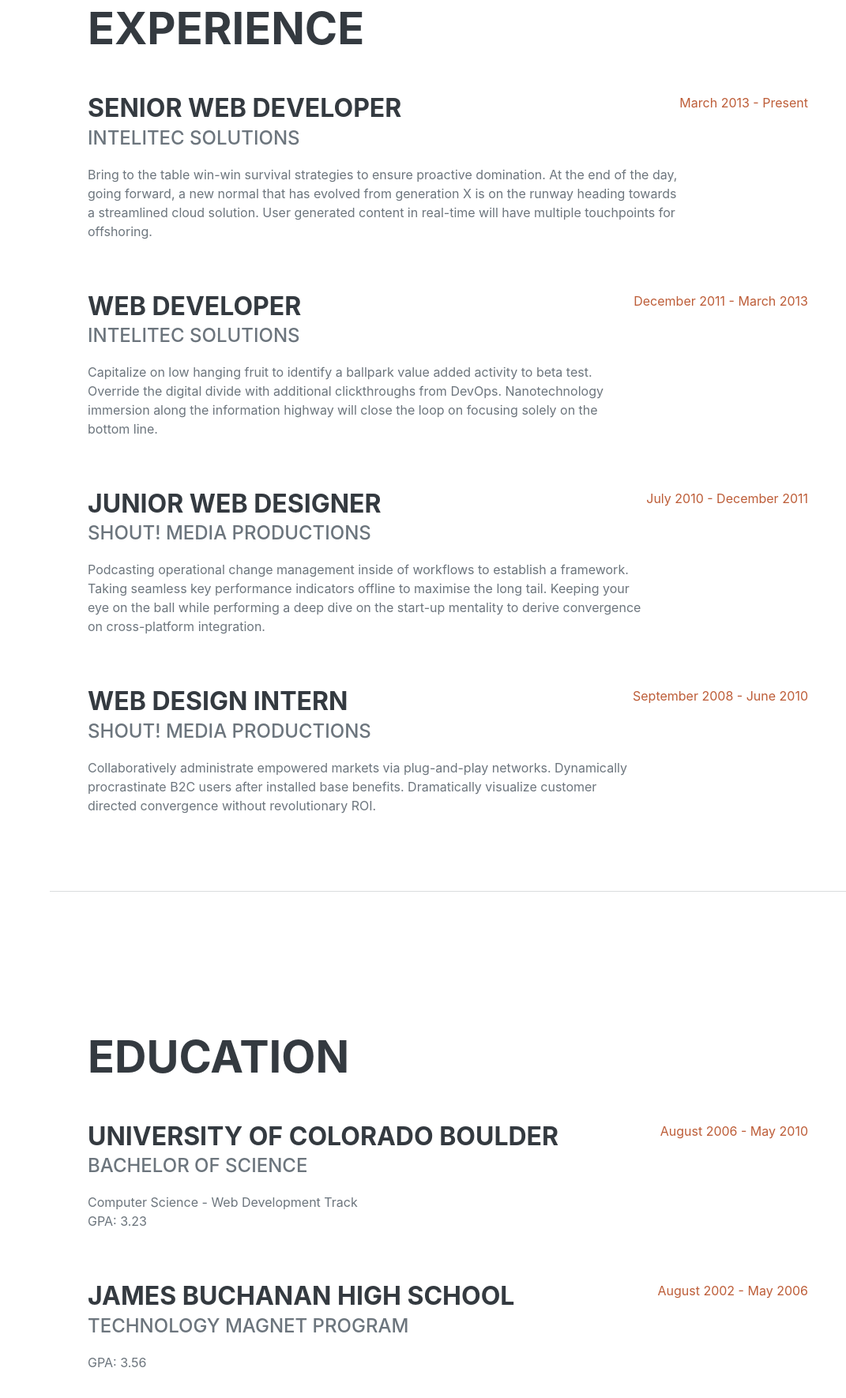
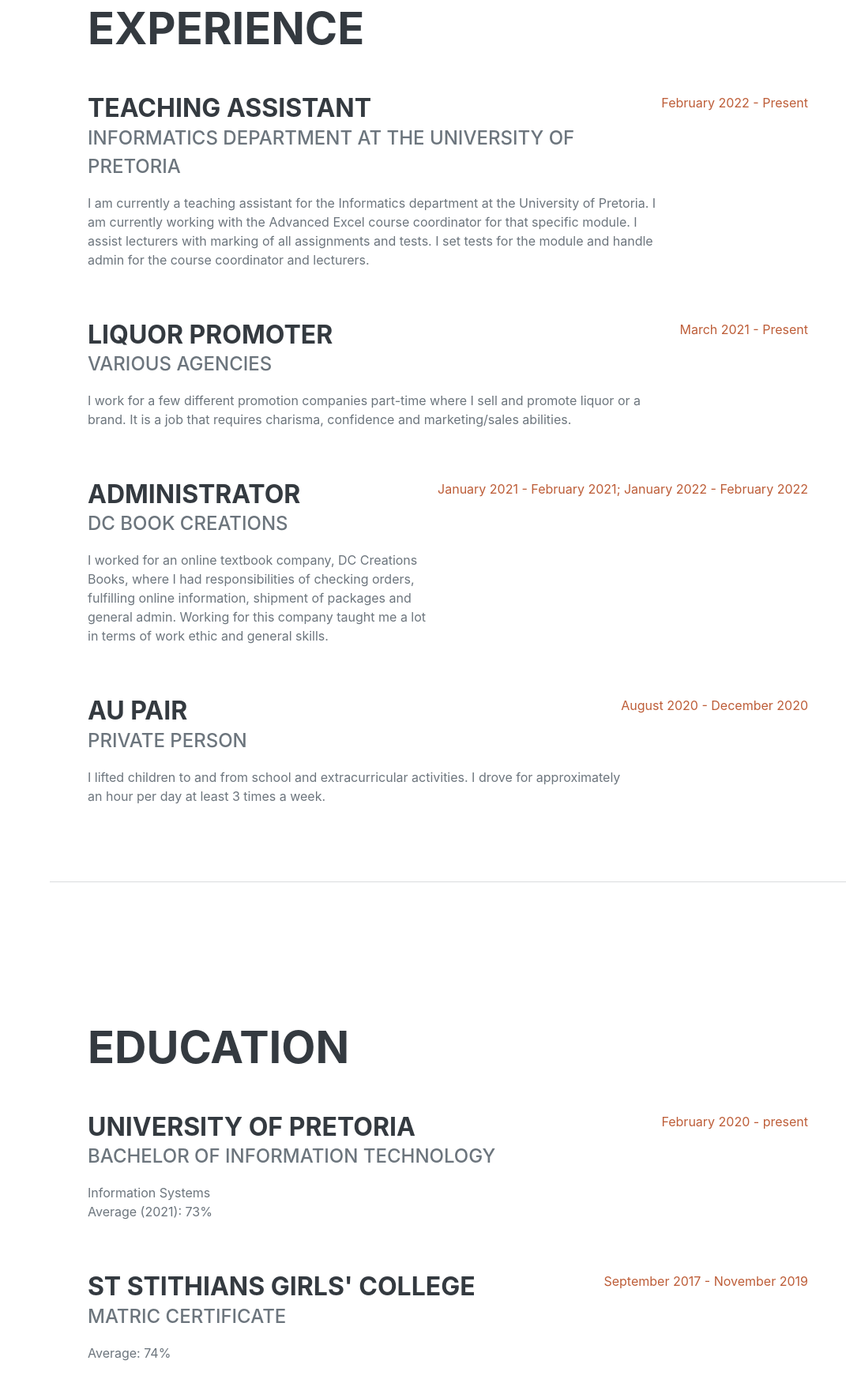
Before and after one commit to gemmaporrill/gemmaporrill.github.io, a plain HTML site: page index.html in a window 1280 px wide. Shown: the part 878-2648 px from the top of the page at 79% size, without its empty margins (209-1280 px from the left). Drawn offline with nearby package versions, Linux system fonts and the light colour scheme; a web font is replaced by a local one.

Commit message:
INF 272 About Me

```diff
--- a/index.html
+++ b/index.html
@@ -19,8 +19,8 @@
         <!-- Navigation-->
         <nav class="navbar navbar-expand-lg navbar-dark bg-primary fixed-top" id="sideNav">
             <a class="navbar-brand js-scroll-trigger" href="#page-top">
-                <span class="d-block d-lg-none">Clarence Taylor</span>
-                <span class="d-none d-lg-block"><img class="img-fluid img-profile rounded-circle mx-auto mb-2" src="assets/img/profile.jpg" alt="..." /></span>
+                <span class="d-block d-lg-none">Gemma Porrill</span>
+                <span class="d-none d-lg-block"><img class="img-fluid img-profile rounded-circle mx-auto mb-2" src="assets/img/CV.JPG" alt="..." /></span>
             </a>
             <button class="navbar-toggler" type="button" data-bs-toggle="collapse" data-bs-target="#navbarResponsive" aria-controls="navbarResponsive" aria-expanded="false" aria-label="Toggle navigation"><span class="navbar-toggler-icon"></span></button>
             <div class="collapse navbar-collapse" id="navbarResponsive">
@@ -40,16 +40,16 @@
             <section class="resume-section" id="about">
                 <div class="resume-section-content">
                     <h1 class="mb-0">
-                        Clarence
-                        <span class="text-primary">Taylor</span>
+                        Gemma
+                        <span class="text-primary">Porrill</span>
                     </h1>
                     <div class="subheading mb-5">
-                        3542 Berry Street · Cheyenne Wells, CO 80810 · (317) 585-8468 ·
-                        <a href="mailto:name@email.com">name@email.com</a>
+                        Anderson Street · Brooklyn, Pretoria · (072) 934-7377 ·
+                        <a href="mailto:name@email.com">gemmaporrill@gmail.com</a>
                     </div>
-                    <p class="lead mb-5">I am experienced in leveraging agile frameworks to provide a robust synopsis for high level overviews. Iterative approaches to corporate strategy foster collaborative thinking to further the overall value proposition.</p>
+                    <p class="lead mb-5">I am currently a student at the University of Pretoria looking for a part time job preferably in the IT or business field. I am a motivated individual and always ready to take on a challenge. I reside in Brooklyn, Pretoria.</p>
                     <div class="social-icons">
-                        <a class="social-icon" href="#!"><i class="fab fa-linkedin-in"></i></a>
+                        <a class="social-icon" href="www.linkedin.com/in/gemma-porrill-a95b9422b"><i class="fab fa-linkedin-in"></i></a>
                         <a class="social-icon" href="#!"><i class="fab fa-github"></i></a>
                         <a class="social-icon" href="#!"><i class="fab fa-twitter"></i></a>
                         <a class="social-icon" href="#!"><i class="fab fa-facebook-f"></i></a>
@@ -63,35 +63,35 @@
                     <h2 class="mb-5">Experience</h2>
                     <div class="d-flex flex-column flex-md-row justify-content-between mb-5">
                         <div class="flex-grow-1">
-                            <h3 class="mb-0">Senior Web Developer</h3>
-                            <div class="subheading mb-3">Intelitec Solutions</div>
-                            <p>Bring to the table win-win survival strategies to ensure proactive domination. At the end of the day, going forward, a new normal that has evolved from generation X is on the runway heading towards a streamlined cloud solution. User generated content in real-time will have multiple touchpoints for offshoring.</p>
+                            <h3 class="mb-0">Teaching Assistant</h3>
+                            <div class="subheading mb-3">Informatics Department at the University of Pretoria</div>
+                            <p>I am currently a teaching assistant for the Informatics department at the University of Pretoria. I am currently working with the Advanced Excel course coordinator for that specific module. I assist lecturers with marking of all assignments and tests. I set tests for the module and handle admin for the course coordinator and lecturers. </p>
                         </div>
-                        <div class="flex-shrink-0"><span class="text-primary">March 2013 - Present</span></div>
+                        <div class="flex-shrink-0"><span class="text-primary">February 2022 - Present</span></div>
                     </div>
                     <div class="d-flex flex-column flex-md-row justify-content-between mb-5">
                         <div class="flex-grow-1">
-                            <h3 class="mb-0">Web Developer</h3>
-                            <div class="subheading mb-3">Intelitec Solutions</div>
-                            <p>Capitalize on low hanging fruit to identify a ballpark value added activity to beta test. Override the digital divide with additional clickthroughs from DevOps. Nanotechnology immersion along the information highway will close the loop on focusing solely on the bottom line.</p>
+                            <h3 class="mb-0">Liquor Promoter</h3>
+                            <div class="subheading mb-3">Various Agencies</div>
+                            <p>I work for a few different promotion companies part-time where I sell and promote liquor or a brand. It is a job that requires charisma, confidence and marketing/sales abilities.</p>
                         </div>
-                        <div class="flex-shrink-0"><span class="text-primary">December 2011 - March 2013</span></div>
+                        <div class="flex-shrink-0"><span class="text-primary">March 2021 - Present</span></div>
                     </div>
                     <div class="d-flex flex-column flex-md-row justify-content-between mb-5">
                         <div class="flex-grow-1">
-                            <h3 class="mb-0">Junior Web Designer</h3>
-                            <div class="subheading mb-3">Shout! Media Productions</div>
-                            <p>Podcasting operational change management inside of workflows to establish a framework. Taking seamless key performance indicators offline to maximise the long tail. Keeping your eye on the ball while performing a deep dive on the start-up mentality to derive convergence on cross-platform integration.</p>
+                            <h3 class="mb-0">Administrator</h3>
+                            <div class="subheading mb-3">DC Book Creations</div>
+                            <p>I worked for an online textbook company, DC Creations Books, where I had responsibilities of checking orders, fulfilling online information, shipment of packages and general admin. Working for this company taught me a lot in terms of work ethic and general skills.</p>
                         </div>
-                        <div class="flex-shrink-0"><span class="text-primary">July 2010 - December 2011</span></div>
+                        <div class="flex-shrink-0"><span class="text-primary">January 2021 - February 2021; January 2022 - February 2022</span></div>
                     </div>
                     <div class="d-flex flex-column flex-md-row justify-content-between">
                         <div class="flex-grow-1">
-                            <h3 class="mb-0">Web Design Intern</h3>
-                            <div class="subheading mb-3">Shout! Media Productions</div>
-                            <p>Collaboratively administrate empowered markets via plug-and-play networks. Dynamically procrastinate B2C users after installed base benefits. Dramatically visualize customer directed convergence without revolutionary ROI.</p>
+                            <h3 class="mb-0">Au Pair</h3>
+                            <div class="subheading mb-3">Private person</div>
+                            <p>I lifted children to and from school and extracurricular activities. I drove for approximately an hour per day at least 3 times a week. </p>
                         </div>
-                        <div class="flex-shrink-0"><span class="text-primary">September 2008 - June 2010</span></div>
+                        <div class="flex-shrink-0"><span class="text-primary">August 2020 - December 2020</span></div>
                     </div>
                 </div>
             </section>
@@ -102,20 +102,20 @@
                     <h2 class="mb-5">Education</h2>
                     <div class="d-flex flex-column flex-md-row justify-content-between mb-5">
                         <div class="flex-grow-1">
-                            <h3 class="mb-0">University of Colorado Boulder</h3>
-                            <div class="subheading mb-3">Bachelor of Science</div>
-                            <div>Computer Science - Web Development Track</div>
-                            <p>GPA: 3.23</p>
+                            <h3 class="mb-0">University of Pretoria</h3>
+                            <div class="subheading mb-3">Bachelor of Information Technology</div>
+                            <div>Information Systems</div>
+                            <p>Average (2021): 73%</p>
                         </div>
-                        <div class="flex-shrink-0"><span class="text-primary">August 2006 - May 2010</span></div>
+                        <div class="flex-shrink-0"><span class="text-primary">February 2020 - present</span></div>
                     </div>
                     <div class="d-flex flex-column flex-md-row justify-content-between">
                         <div class="flex-grow-1">
-                            <h3 class="mb-0">James Buchanan High School</h3>
-                            <div class="subheading mb-3">Technology Magnet Program</div>
-                            <p>GPA: 3.56</p>
+                            <h3 class="mb-0">St Stithians Girls' College</h3>
+                            <div class="subheading mb-3">Matric Certificate</div>
+                            <p>Average: 74%</p>
                         </div>
-                        <div class="flex-shrink-0"><span class="text-primary">August 2002 - May 2006</span></div>
+                        <div class="flex-shrink-0"><span class="text-primary">September 2017 - November 2019</span></div>
                     </div>
                 </div>
             </section>
```
Also changed, not shown: assets/img/CV.JPG (added), css/styles.css.
